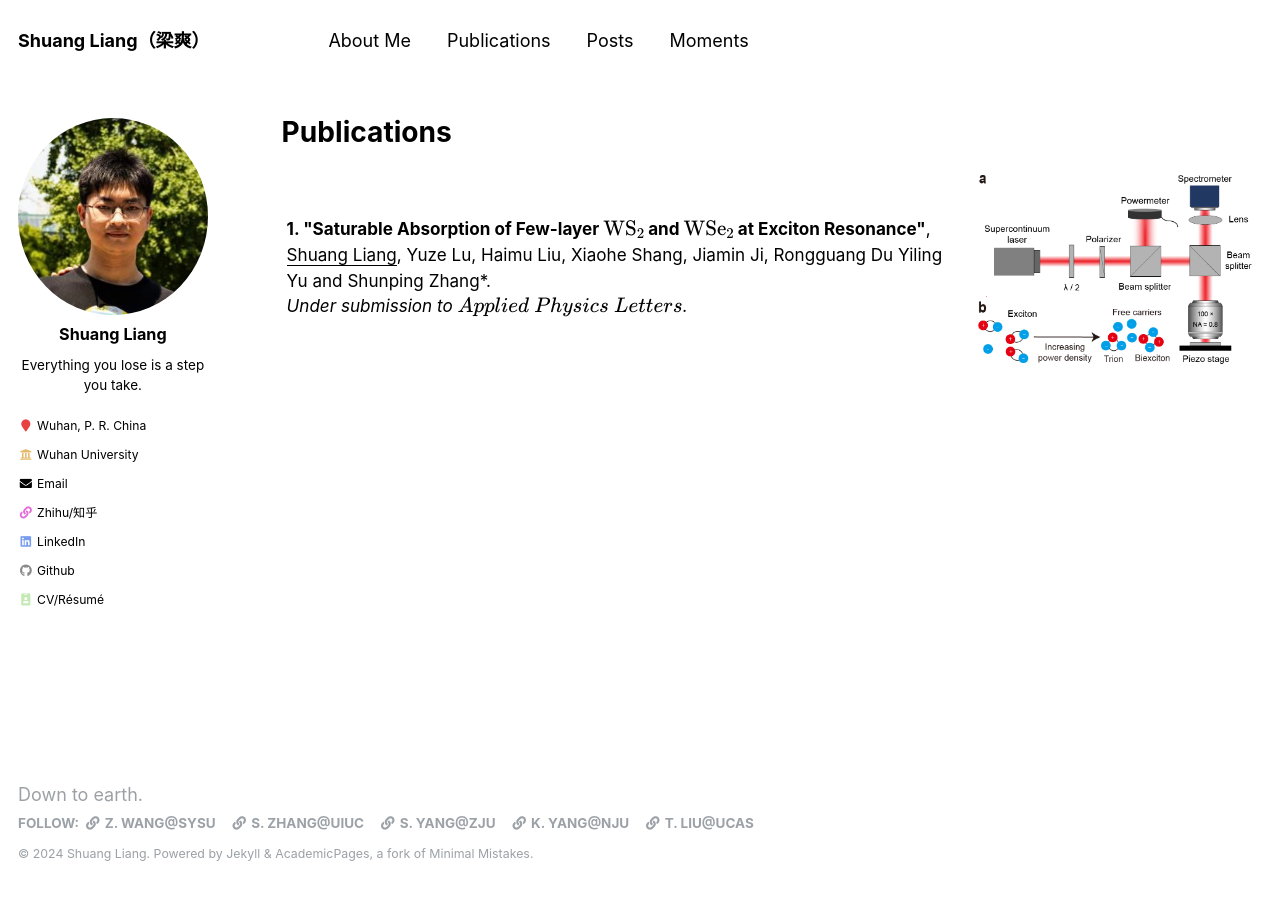
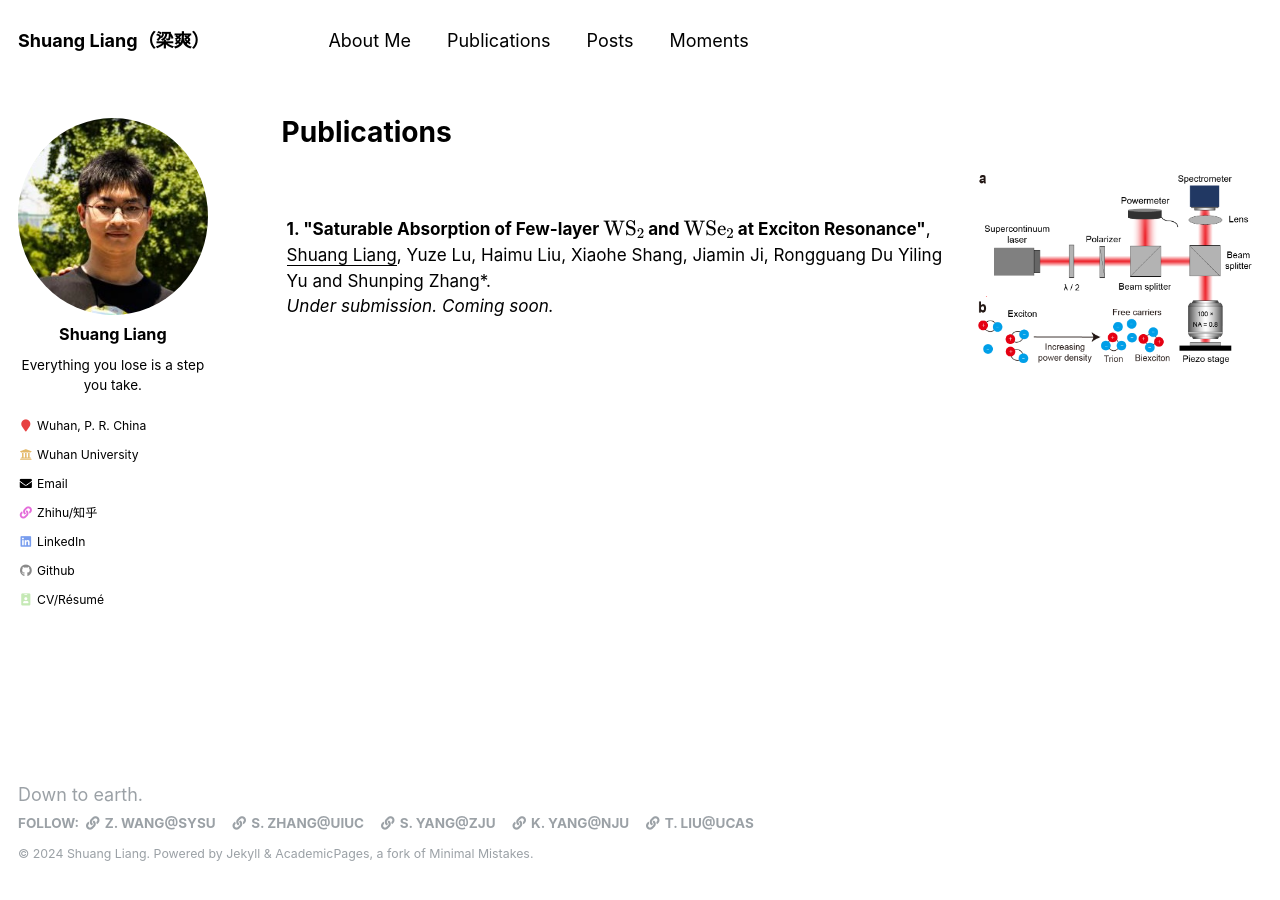
Before and after one commit to T-S-Liang/t-s-liang.github.io, a Jekyll site: the page built from _pages/publications.md, in a window 1280 px wide. Built offline with Jekyll 4.4.1, drawn with Linux system fonts in a browser that asks for light colours; formulas are drawn with MathJax 3.

Commit message:
Update publications.md

```diff
--- a/_pages/publications.md
+++ b/_pages/publications.md
@@ -22,7 +22,7 @@ author_profile: true
       <br>
       <u>Shuang Liang</u>, Yuze Lu, Haimu Liu, Xiaohe Shang, Jiamin Ji, Rongguang Du Yiling Yu and Shunping Zhang*.
       <br>
-      <i>Under submission to $Applied\ Physics\ Letters$.</i>
+      <i>Under submission. Coming soon.</i>
       <br>
     </td>
     <td style="padding:10px;width:30%;vertical-align:middle;border-right:none;border-bottom:none;">
```
